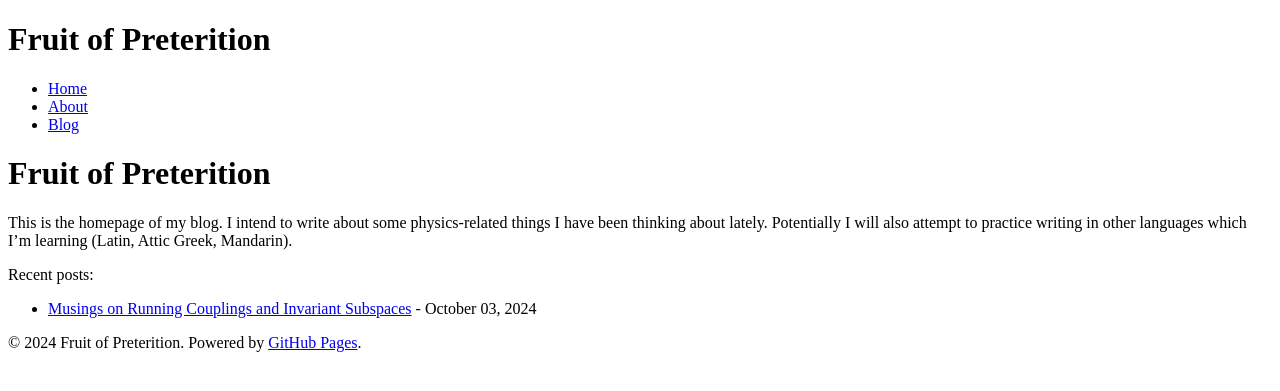
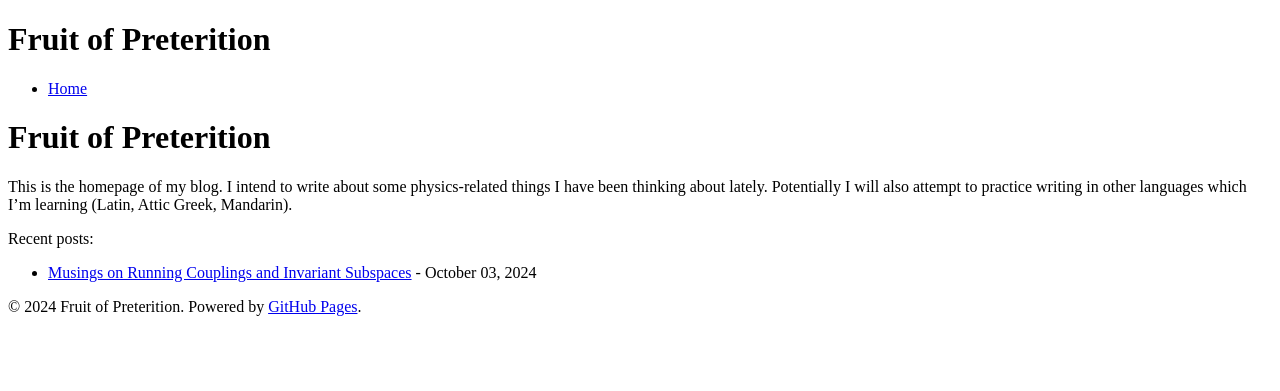
Before and after one commit to CharlesR-W/crw-blog, a Jekyll site: the page built from index.md, in a window 1280 px wide. Shown: the top 391 px of the page. Built offline with Jekyll 4.4.1, drawn with Linux system fonts in a browser that asks for light colours.

Commit message:
Update default.html

```diff
--- a/_layouts/default.html
+++ b/_layouts/default.html
@@ -36,8 +36,6 @@
         <nav>
             <ul>
                 <li><a href="{{ '/' | relative_url }}">Home</a></li>
-                <li><a href="{{ '/about' | relative_url }}">About</a></li>
-                <li><a href="{{ '/blog' | relative_url }}">Blog</a></li>
             </ul>
         </nav>
     </header>
```
